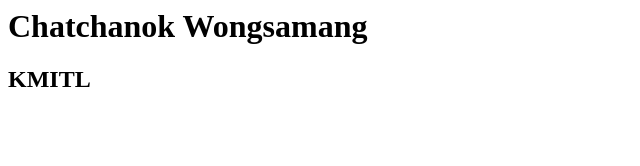
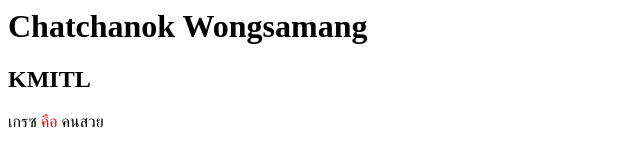
Before and after one commit to gracepfg/cpsweb, a plain HTML site: page index.html in a window 1280 px wide. Shown: the whole page, without its empty margins (0-640 px from the left). Drawn offline with Linux system fonts and the light colour scheme.

Commit message:
adding style

```diff
--- a/index.html
+++ b/index.html
@@ -6,5 +6,6 @@
 <body>
   <h1> Chatchanok Wongsamang </h1>
   <h2> KMITL </h2>
+	เกรซ <span style ="color:red">คือ </span>คนสวย
 </body>
 </html>
```
